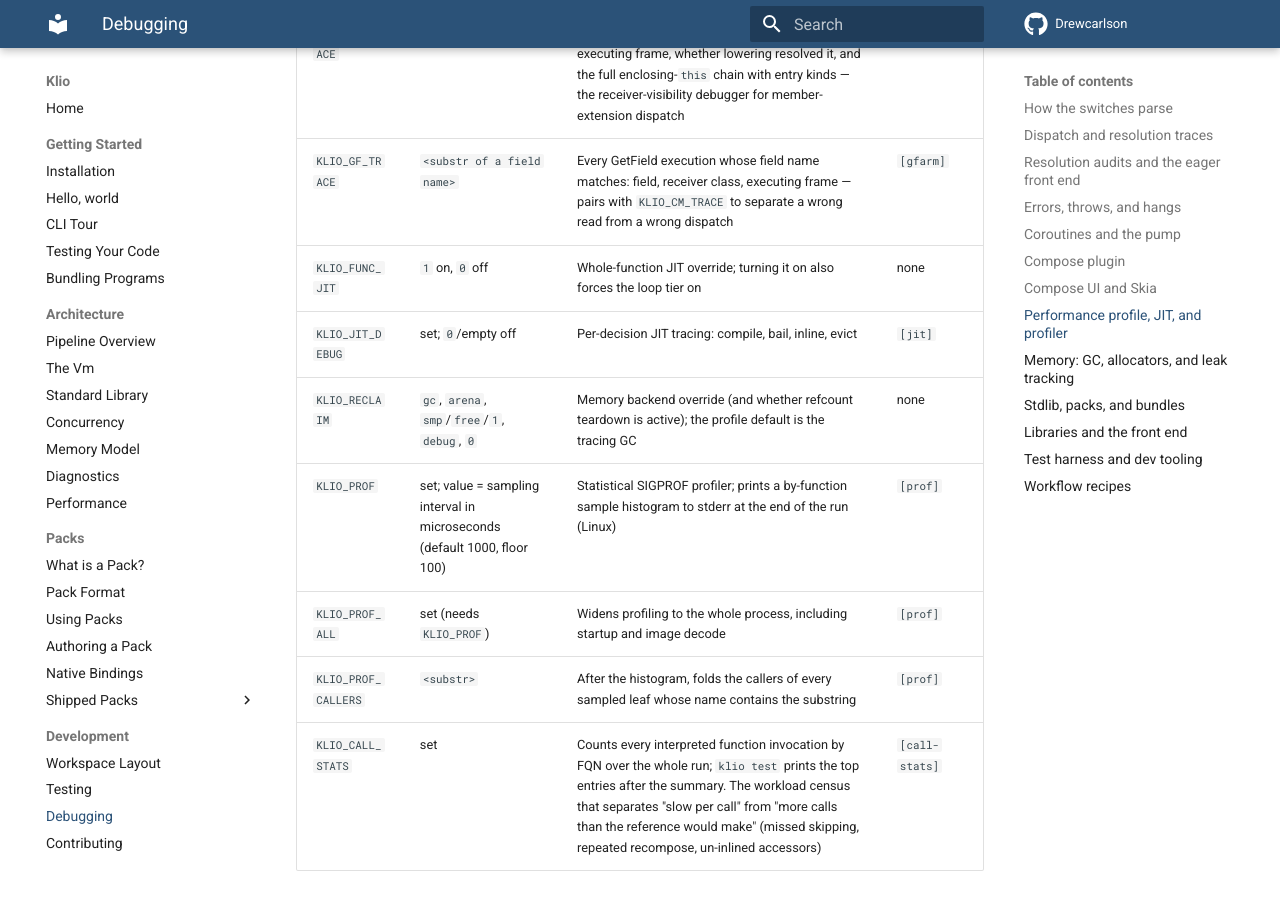
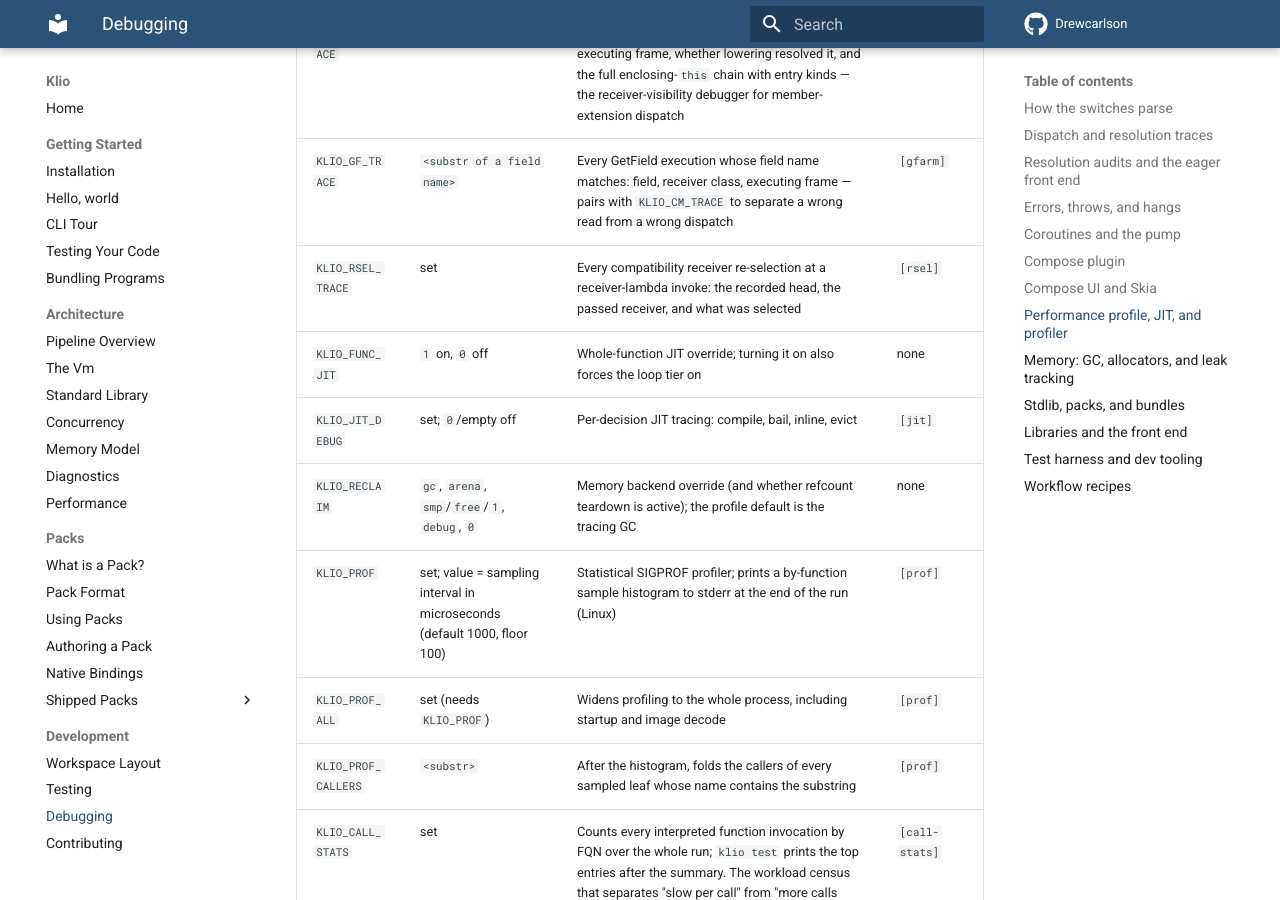
Before and after one commit to DrewCarlson/klio, an MkDocs documentation site: the page built from docs/development/debugging.md, in a window 1280 px wide and 900 px high, scrolled down 12055 px. Built offline with MkDocs 1.6.1 and Material for MkDocs 9.7.7, drawn with Linux system fonts in a browser that asks for light colours; the version menu is left out.

Commit message:
interp: receiver-lambda heads harden; the exact route never re-selects
Two receiver-lambda hardenings from the placement-scope dig: a
lambda whose receiver shape lowering PROVED records exactly its own
derived head (the body builder's recvTy could carry the ENCLOSING
lambda's receiver — a placement block nested in a measure lambda
recorded MeasureScope, and the runtime's compatibility re-selection
then swapped the real PlacementScope for a chain value satisfying
the wrong head); and callValueWithThisExact — the route whose
receiver the lowering proved — invokes with re-selection off
(callValueWithThisSel), an explicitly supplied receiver being
authoritative. Neither closes the window instance yet (its head
comes from the TYPECK eager record via the compat path — next fix),
but both remove real wrong-head hazards. Plus KLIO_RSEL_TRACE and
the GetField result print, documented. Battery + compose 1327 at
baseline.

```diff
--- a/docs/development/debugging.md
+++ b/docs/development/debugging.md
@@ -234,6 +234,7 @@
 | `KLIO_COUNTED` | `0` off (default on) | Counted-range for-loop strength reduction (`for (i in a until b)` as a register loop); `0` restores the iterator lowering for bisection | none |
 | `KLIO_CM_TRACE` | `<member name>` | At every CallMember execution of that name: the executing frame, whether lowering resolved it, and the full enclosing-`this` chain with entry kinds — the receiver-visibility debugger for member-extension dispatch | `[cmarm]` |
 | `KLIO_GF_TRACE` | `<substr of a field name>` | Every GetField execution whose field name matches: field, receiver class, executing frame — pairs with `KLIO_CM_TRACE` to separate a wrong read from a wrong dispatch | `[gfarm]` |
+| `KLIO_RSEL_TRACE` | set | Every compatibility receiver re-selection at a receiver-lambda invoke: the recorded head, the passed receiver, and what was selected | `[rsel]` |
 | `KLIO_FUNC_JIT` | `1` on, `0` off | Whole-function JIT override; turning it on also forces the loop tier on | none |
 | `KLIO_JIT_DEBUG` | set; `0`/empty off | Per-decision JIT tracing: compile, bail, inline, evict | `[jit]` |
 | `KLIO_RECLAIM` | `gc`, `arena`, `smp`/`free`/`1`, `debug`, `0` | Memory backend override (and whether refcount teardown is active); the profile default is the tracing GC | none |
```
Also changed, not shown: 3 other files.
